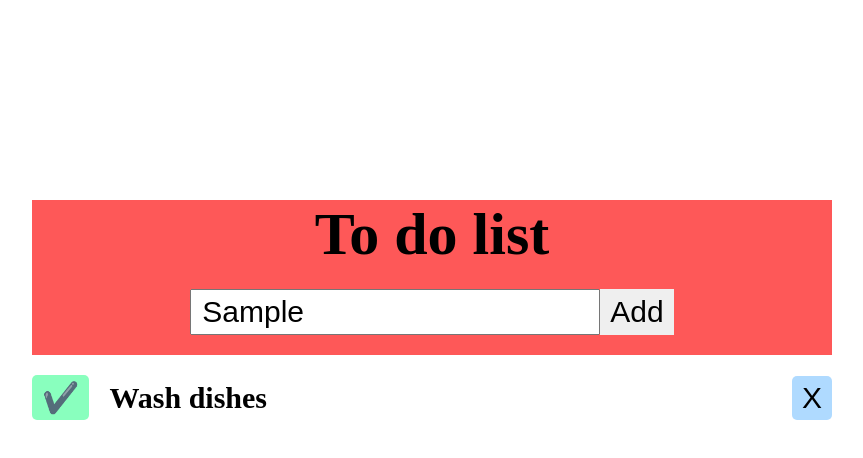
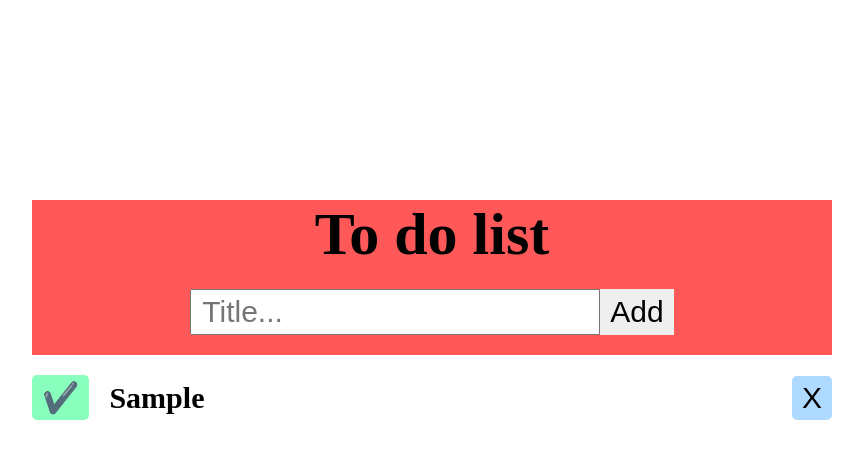
Before and after one commit to bernardkrehula/react-to-do-app, a React (Vite) app in the folder my-app/: page / in a window 1280 px wide. Both pictures are taken after typing "Sample" into the empty fields and a click on the button "Add". Shown: the top 458 px of the page, without its empty margins (208-1071 px from the left). Built offline with nearby package versions, Linux system fonts and the light colour scheme.

Commit message:
Add task on click

```diff
--- a/my-app/src/App.jsx
+++ b/my-app/src/App.jsx
@@ -1,22 +1,23 @@
 import { useState } from 'react'
 import './App.css'
 import CreateTask from './task'
-import tasksData from './tasksData';
 import { useRef } from 'react';
 function App() {
-  const [getTask, setTask ] = useState(tasksData);
+  const [getTask, setTask ] = useState([]);
   const inputValue = useRef(null);
+
   const setInputValue = (e) => {
     e.preventDefault();
-    setTask(
-      tasksData.push(
-          {
-            id: crypto.randomUUID(),
-            task: inputValue.current.value,
-            isChecked: false
-          }
-        )
-    )
+    const task = {
+      id: crypto.randomUUID(),
+      info: inputValue.current.value,
+      isChecked: false
+    }
+      setTask(prev => [
+        ...prev,
+        task
+      ])
+      inputValue.current.value = ''
   }
 
   return (
@@ -29,7 +30,7 @@ function App() {
             <button type='submit'>Add</button>
           </div>
         </form>
-        <CreateTask task={getTask}/>
+        <CreateTask getTask={getTask}/>
       </div>
     </>
   )
--- a/my-app/src/task.jsx
+++ b/my-app/src/task.jsx
@@ -1,15 +1,20 @@
-import { useState } from "react";
 
-const CreateTask = (task) => {
-    console.log(task)
+const CreateTask = (getTask) => {
 
     return(
-        <li className="task">
-            <button className="checkTask">✔️</button>
-            <h2>Wash dishes</h2>
-            <button className="removeTask">X</button>
-        </li>
+        getTask.getTask.map(task => {
+
+            const { id, info, isChecked } = task
+            return(
+                <li className="task" key={id}>
+                    <button className="checkTask">✔️</button>
+                    <h2>{info}</h2>
+                    <button className="removeTask">X</button>
+                </li>
+            )
+        })
     )
+
 }
 
 export default CreateTask;
--- a/my-app/src/tasksData.js
+++ /dev/null
@@ -1,5 +0,0 @@
-const tasksData = [
-
-];
-
-export default tasksData;
```
